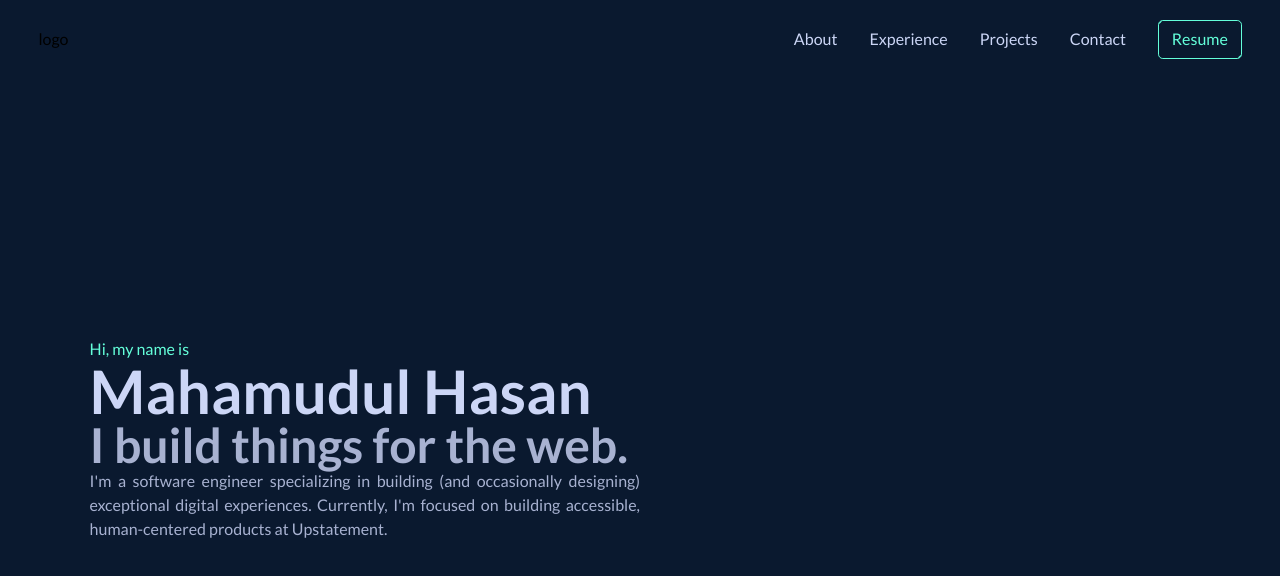
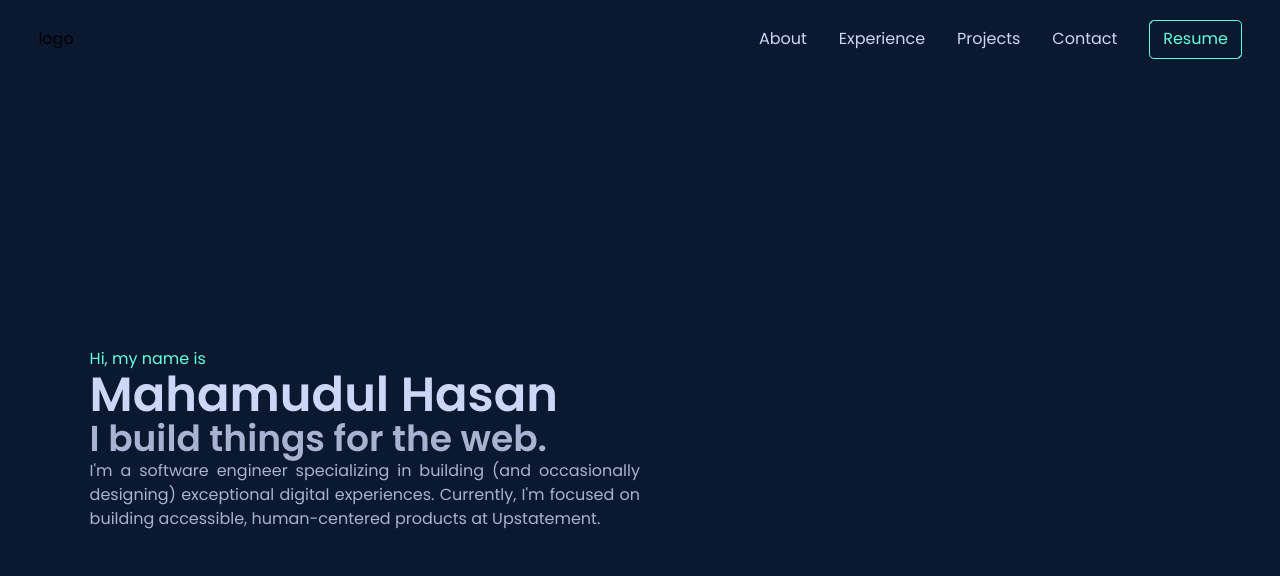
Before and after one commit to mahamudulhasan-me/mahamudul-hasan, a Next.js app: page / in a window 1280 px wide. Shown: the top 576 px of the page. Built offline with nearby package versions, Linux system fonts and the light colour scheme.

Commit message:
update font

```diff
--- a/src/app/layout.js
+++ b/src/app/layout.js
@@ -1,10 +1,10 @@
 import Header from "@/components/Shared/Header/Header";
-import { Lato } from "next/font/google";
+import { Poppins } from "next/font/google";
 import "./globals.css";
 
-const inter = Lato({
+const inter = Poppins({
   subsets: ["latin"],
-  weight: ["100", "300", "400", "700", "900"],
+  weight: ["400", "500", "600", "700"],
 });
 
 export const metadata = {
--- a/src/components/HeroSection/HeroSection.jsx
+++ b/src/components/HeroSection/HeroSection.jsx
@@ -3,10 +3,10 @@ const HeroSection = () => {
     <section className="min-h-[calc(100vh-80px)] flex justify-between items-center">
       <aside className="w-1/2">
         <h4 className="text-green">Hi, my name is</h4>
-        <h1 className="text-6xl text-slate-lightest font-semibold">
+        <h1 className="text-5xl text-slate-lightest font-semibold">
           Mahamudul Hasan
         </h1>
-        <h1 className="text-5xl text-slate-light font-semibold">
+        <h1 className="text-4xl text-slate-light font-semibold">
           I build things for the web.
         </h1>
         <p className="text-slate-light text-justify">
```
